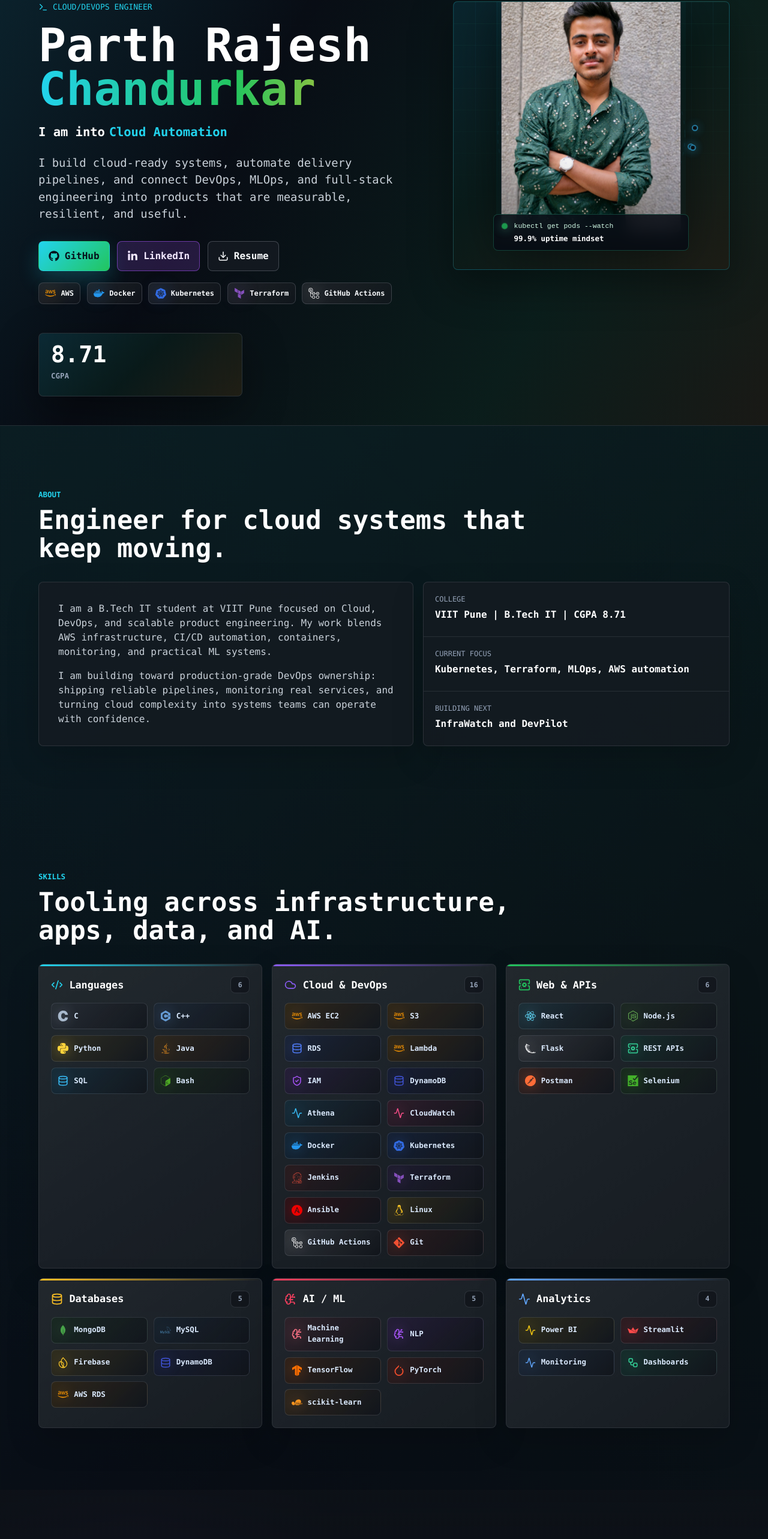
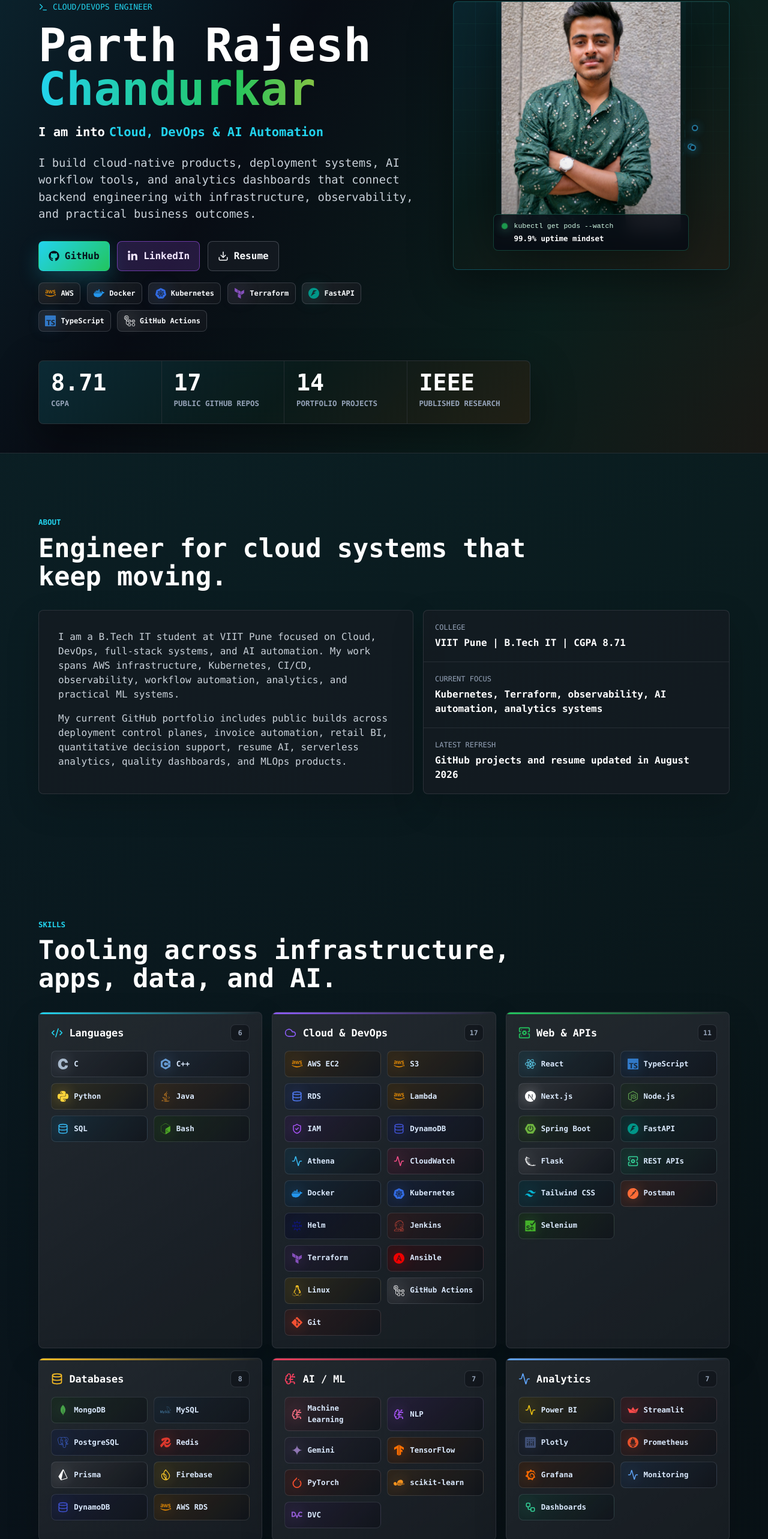
Before and after one commit to ParthrChandurkar/Portfolio-Parth-Chandurkar, a React (Vite) app: page / in a window 1280 px wide. Shown: the part 134-2700 px from the top of the page at 60% size. Built offline with nearby package versions, Linux system fonts and the light colour scheme.

Commit message:
Refresh portfolio with current GitHub projects

```diff
--- a/index.html
+++ b/index.html
@@ -5,7 +5,7 @@
     <meta name="viewport" content="width=device-width, initial-scale=1.0" />
     <meta
       name="description"
-      content="Portfolio of Parth Rajesh Chandurkar, Cloud and DevOps Engineer building scalable cloud, automation, MLOps, and full-stack systems."
+      content="Portfolio of Parth Rajesh Chandurkar, Cloud and DevOps Engineer building cloud-native systems, AI automation tools, analytics dashboards, MLOps products, and full-stack applications."
     />
     <meta name="theme-color" content="#0d1117" />
     <title>Parth Rajesh Chandurkar | Cloud & DevOps Engineer</title>
--- a/src/App.jsx
+++ b/src/App.jsx
@@ -30,26 +30,43 @@
   SiC,
   SiCplusplus,
   SiDocker,
+  SiDvc,
+  SiFastapi,
   SiFirebase,
   SiFlask,
   SiGit,
   SiGithubactions,
+  SiGooglegemini,
+  SiGrafana,
   SiGnubash,
+  SiHelm,
   SiJenkins,
   SiKubernetes,
   SiLinux,
   SiMongodb,
   SiMysql,
+  SiNextdotjs,
   SiNodedotjs,
+  SiN8N,
   SiPostman,
+  SiPlotly,
+  SiPostgresql,
+  SiPrisma,
+  SiPrometheus,
   SiPython,
   SiPytorch,
+  SiRedis,
   SiReact,
+  SiRender,
   SiScikitlearn,
   SiSelenium,
+  SiSpringboot,
   SiStreamlit,
+  SiTailwindcss,
   SiTensorflow,
   SiTerraform,
+  SiTypescript,
+  SiVercel,
 } from "react-icons/si";
 
 const profile = {
@@ -65,6 +82,8 @@
   leetcode: "https://leetcode.com/u/parthchn28",
   resume: "/Parth_Rajesh_Chandurkar_Resume.pdf",
 };
+
+const portfolioUpdated = "August 2026";
 
 const navItems = [
   { label: "Home", id: "top" },
@@ -85,6 +104,8 @@
   skill("Docker", SiDocker, "#2496ed"),
   skill("Kubernetes", SiKubernetes, "#326ce5"),
   skill("Terraform", SiTerraform, "#844fba"),
+  skill("FastAPI", SiFastapi, "#009688"),
+  skill("TypeScript", SiTypescript, "#3178c6"),
   skill("GitHub Actions", SiGithubactions, "#ffffff"),
 ];
 
@@ -117,6 +138,7 @@
       skill("CloudWatch", Activity, "#ff4f8b"),
       skill("Docker", SiDocker, "#2496ed"),
       skill("Kubernetes", SiKubernetes, "#326ce5"),
+      skill("Helm", SiHelm, "#0f1689"),
       skill("Jenkins", SiJenkins, "#d24939"),
       skill("Terraform", SiTerraform, "#844fba"),
       skill("Ansible", SiAnsible, "#ee0000"),
@@ -131,9 +153,14 @@
     accent: "green",
     items: [
       skill("React", SiReact, "#61dafb"),
+      skill("TypeScript", SiTypescript, "#3178c6"),
+      skill("Next.js", SiNextdotjs, "#ffffff"),
       skill("Node.js", SiNodedotjs, "#5fa04e"),
+      skill("Spring Boot", SiSpringboot, "#6db33f"),
+      skill("FastAPI", SiFastapi, "#009688"),
       skill("Flask", SiFlask, "#ffffff"),
       skill("REST APIs", ServerCog, "#34d399"),
+      skill("Tailwind CSS", SiTailwindcss, "#06b6d4"),
       skill("Postman", SiPostman, "#ff6c37"),
       skill("Selenium", SiSelenium, "#43b02a"),
     ],
@@ -145,6 +172,9 @@
     items: [
       skill("MongoDB", SiMongodb, "#47a248"),
       skill("MySQL", SiMysql, "#4479a1"),
+      skill("PostgreSQL", SiPostgresql, "#4169e1"),
+      skill("Redis", SiRedis, "#dc382d"),
+      skill("Prisma", SiPrisma, "#ffffff"),
       skill("Firebase", SiFirebase, "#ffca28"),
       skill("DynamoDB", Database, "#4053d6"),
       skill("AWS RDS", FaAws, awsOrange),
@@ -157,9 +187,11 @@
     items: [
       skill("Machine Learning", BrainCircuit, "#fb7185"),
       skill("NLP", BrainCircuit, "#a855f7"),
+      skill("Gemini", SiGooglegemini, "#8e75b2"),
       skill("TensorFlow", SiTensorflow, "#ff6f00"),
       skill("PyTorch", SiPytorch, "#ee4c2c"),
       skill("scikit-learn", SiScikitlearn, "#f7931e"),
+      skill("DVC", SiDvc, "#945dd6"),
     ],
   },
   {
@@ -169,23 +201,39 @@
     items: [
       skill("Power BI", Activity, "#f2c811"),
       skill("Streamlit", SiStreamlit, "#ff4b4b"),
+      skill("Plotly", SiPlotly, "#3f4f75"),
+      skill("Prometheus", SiPrometheus, "#e6522c"),
+      skill("Grafana", SiGrafana, "#f46800"),
       skill("Monitoring", Activity, "#60a5fa"),
       skill("Dashboards", Workflow, "#34d399"),
+    ],
+  },
+  {
+    title: "Automation & Hosting",
+    icon: Workflow,
+    accent: "cyan",
+    items: [
+      skill("n8n", SiN8N, "#ea4b71"),
+      skill("Workflow Automation", Workflow, "#34d399"),
+      skill("Vercel", SiVercel, "#ffffff"),
+      skill("Render", SiRender, "#46e3b7"),
+      skill("CI/CD", SiGithubactions, "#ffffff"),
+      skill("Webhook APIs", ServerCog, "#38bdf8"),
     ],
   },
 ];
 
 const experience = [
   {
-    title: "F1 Race Prediction and Strategy System",
+    title: "Orbis Flow - AI-Assisted Invoice Approval Workflow Platform",
     type: "Freelance Project",
-    duration: "Jan 2025 - Mar 2025",
-    stack: "MLOps, Docker, CI/CD, Machine Learning",
-    github: "https://github.com/ParthrChandurkar/F1-Race-Prediction-Strategy-System",
+    duration: "Mar 2025 - Jun 2025",
+    stack: "Spring Boot, FastAPI, Next.js, PostgreSQL, Redis, Docker, OCR, GitHub Actions",
+    github: "https://github.com/ParthrChandurkar/orbisflow-platform",
     points: [
-      "Built an end-to-end ML pipeline for F1 race outcomes and pit-stop strategy prediction with 78% classification accuracy.",
-      "Implemented DVC, Docker, and GitHub Actions for automated CI/CD model retraining.",
-      "Designed tyre degradation and pit-window simulations that reduced estimated lap-time loss by nearly 12%.",
+      "Built an end-to-end invoice workflow across employee, manager, and finance roles with OCR extraction, JWT auth, RBAC, and audit trails.",
+      "Protected workflow integrity with optimistic locking, append-only events, and state validation to prevent duplicate invoice processing.",
+      "Configured CI for Maven, pytest, Vitest, and Playwright across a three-service Docker Compose stack.",
     ],
   },
   {
@@ -197,14 +245,90 @@
       "https://github.com/ParthrChandurkar/-ZenithMind-AI-Powered-Mental-Health-Assistant",
     paper: researchPaperUrl,
     points: [
-      "Built a CBT-based wellness platform with AI chatbot, sentiment analysis, and virtual therapist escalation.",
-      "Deployed scalable MERN architecture on AWS EC2 with behavioral analytics dashboards.",
-      "Added secure authentication and real-time visualizations, improving retention and self-awareness tracking.",
+      "Built a CBT-informed wellness platform with AI chat, mood analytics, therapist workflows, Google Fit integrations, and gamified self-care.",
+      "Deployed the MERN platform on AWS EC2 with Kubernetes HPA, CloudWatch alarms, JWT authentication, and real-time dashboards.",
+      "Published the associated research work on IEEE Xplore as document 11566649.",
+    ],
+  },
+  {
+    title: "F1 Race Prediction and Strategy System",
+    type: "Freelance Project",
+    duration: "Jan 2025 - Mar 2025",
+    stack: "Python, Streamlit, scikit-learn, DVC, Docker, GitHub Actions, MLOps",
+    github: "https://github.com/ParthrChandurkar/F1-Race-Prediction-Strategy-System",
+    points: [
+      "Built an end-to-end F1 analytics app for race outcome prediction, Monte Carlo grid simulation, and weather-aware pit strategy.",
+      "Used DVC, Docker, and GitHub Actions for reproducible data, model, and deployment workflows.",
+      "Modeled tyre degradation and pit windows to support data-backed race strategy decisions.",
     ],
   },
 ];
 
 const projects = [
+  {
+    title: "Retail IQ",
+    label: "Aug 2026",
+    status: "Retail BI and decision-support platform",
+    stack: "Python, Next.js, TypeScript, PostgreSQL, ETL, Power BI, ML, Docker",
+    github: "https://github.com/ParthrChandurkar/Retail-IQ",
+    icon: Activity,
+    featured: true,
+    points: [
+      "Transforms raw Olist marketplace data into governed KPIs, customer analytics, RFM/CLV views, statistics, and dashboards.",
+      "Adds explainable satisfaction classification and decision-ready reporting without treating ML as the whole product.",
+    ],
+  },
+  {
+    title: "Orbis Flow",
+    label: "Aug 2026",
+    status: "AI-assisted finance workflow automation",
+    stack: "Next.js, Spring Boot, FastAPI, PostgreSQL, Redis, MinIO, Docker Compose",
+    github: "https://github.com/ParthrChandurkar/orbisflow-platform",
+    icon: Workflow,
+    featured: true,
+    points: [
+      "Replaces email and spreadsheet invoice handoffs with upload, OCR validation, manager approval, finance processing, and audit trails.",
+      "Uses a secure multi-service topology with browser-isolated OCR, RBAC, JWT auth, CSRF protection, and traceable workflow states.",
+    ],
+  },
+  {
+    title: "OptiVest",
+    label: "Aug 2026",
+    status: "Quantitative portfolio decision support",
+    stack: "Python, React, optimization, Indian equities, scenario simulation",
+    github: "https://github.com/ParthrChandurkar/quantitative-portfolio-optimization-dss",
+    icon: Activity,
+    featured: true,
+    points: [
+      "Turns investor goals, risk appetite, capital, sector caps, and diversification limits into explainable Nifty 50 allocations.",
+      "Supports stress tests, binding-constraint inspection, projected drawdown analysis, and investment-committee exports.",
+    ],
+  },
+  {
+    title: "ResumeForge",
+    label: "Aug 2026",
+    status: "Private AI resume and cover-letter studio",
+    stack: "FastAPI, React, Gemini, PDF export, LaTeX, private workspaces",
+    github: "https://github.com/ParthrChandurkar/ResumeForge",
+    icon: FileText,
+    featured: true,
+    points: [
+      "Tailors role-specific resumes and cover letters from job descriptions while preserving truthful evidence and document style.",
+      "Supports multiple resume variants, ATS keyword insight, personal history, clickable links, PDF output, and Overleaf-ready LaTeX.",
+    ],
+  },
+  {
+    title: "Six Sigma DMAIC Quality Dashboard",
+    label: "Aug 2026",
+    status: "ML-assisted manufacturing quality analytics",
+    stack: "Python, Streamlit, scikit-learn, Random Forest, DMAIC, quality control",
+    github: "https://github.com/ParthrChandurkar/six-sigma-dmaic-quality-dashboard",
+    icon: Activity,
+    points: [
+      "Combines DMAIC workflow, Pareto analysis, defect severity prediction, risk ranking, and process improvement recommendations.",
+      "Monitors process stability with weekly defect views and c-chart-style control limits.",
+    ],
+  },
   {
     title: "SeatFlow",
     label: "July 2026",
@@ -221,65 +345,103 @@
     ],
   },
   {
+    title: "FlowCraft Pipeline Builder",
+    label: "July 2026",
+    status: "Visual workflow builder",
+    stack: "React Flow, FastAPI, JavaScript, graph validation, drag-and-drop UI",
+    github: "https://github.com/ParthrChandurkar/flowcraft-pipeline-builder",
+    icon: Workflow,
+    points: [
+      "Built a responsive node-canvas builder for composing inputs, outputs, prompts, transforms, API calls, filters, and timers.",
+      "Analyzes submitted graphs through a FastAPI backend with dynamic handles from text variables and workflow validation.",
+    ],
+  },
+  {
     title: "SnapLink",
     label: "June 2026",
-    status: "Live on Vercel",
-    stack: "React, Tailwind, Recharts, Python, AWS SAM, Lambda, DynamoDB, API Gateway",
+    status: "Live serverless URL analytics app",
+    stack: "React, Tailwind CSS, Recharts, Python, AWS SAM, Lambda, DynamoDB, API Gateway",
     github: "https://github.com/ParthrChandurkar/SnapLink",
     live: "https://snaplink-eight.vercel.app",
     icon: Rocket,
     featured: true,
     points: [
-      "Built a serverless URL shortener with redirect tracking, geolocation, device parsing, and browser analytics.",
-      "Designed a clean React dashboard for click trends, country breakdowns, and device distribution.",
-    ],
-  },
-  {
-    title: "Pharmacy Management System",
-    label: "2025",
-    status: "Cloud-ready",
-    stack: "Python, Tkinter, AWS RDS, MySQL, REST APIs",
-    github: "https://github.com/ParthrChandurkar/Pharmenia---Pharmacy-Management-System",
-    icon: Database,
-    points: [
-      "Multi-store inventory, expiry tracking, and vendor coordination on AWS RDS.",
-      "Role-based access for admins and vendors with secure operational workflows.",
-    ],
-  },
-  {
-    title: "Smart Public-Police Communication Portal",
-    label: "Aug 2024",
-    status: "Hackathon",
-    stack: "MERN, AWS, Python, Gemini API",
-    icon: ShieldCheck,
-    points: [
-      "Cloud-based citizen-police communication platform with role-specific dashboards.",
-      "Microservices on AWS EC2 and S3 reduced estimated infrastructure cost by 20%.",
-      "AWS IAM and encryption controls improved data protection and compliance readiness.",
+      "Creates compact short links, redirects visitors with low latency, and tracks clicks by country, device, browser, referrer, and time.",
+      "Showcases cloud deployment, backend architecture, and frontend analytics in one production-style serverless build.",
     ],
   },
   {
     title: "InfraWatch",
     label: "June 2026",
     status: "Zero-touch deployment control plane",
-    stack: "FastAPI, React, TypeScript, Docker, Kubernetes, Terraform, Helm, Prometheus, Grafana, Loki, PostgreSQL, GitHub Actions",
+    stack: "FastAPI, React, TypeScript, Docker, Kubernetes, Terraform, Helm, Prometheus, Grafana, Loki, GitHub Actions",
     github: "https://github.com/ParthrChandurkar/InfraWatch-Zero-Touch-Deployments-with-Full-Infrastructure-Visibility",
+    live: "https://infrawatch-platform.vercel.app",
     icon: Workflow,
     featured: true,
     points: [
-      "Built a cloud-native DevOps command center for service deployments, rollout state, health metrics, logs, and audit events.",
-      "Connected Docker Compose, Kubernetes manifests, Terraform/Helm, Prometheus, Grafana, Loki, and GitHub Actions into one demo-ready platform.",
+      "Built a cloud-native DevOps command center for deployments, service state, health metrics, logs, and audit events.",
+      "Connected Docker Compose, Kubernetes manifests, Terraform/Helm, Prometheus, Grafana, Loki, and GitHub Actions into a demo-ready platform.",
     ],
   },
   {
-    title: "DevPilot",
-    label: "Planned SaaS",
-    status: "Business product",
-    stack: "React, Node.js, AWS SDK, Supabase, Stripe",
-    icon: Rocket,
+    title: "AI-Based Network Route Optimizer",
+    label: "July 2026",
+    status: "Failure-aware network routing dashboard",
+    stack: "Python, Streamlit, Random Forest, Dijkstra, Plotly, network telemetry",
+    github: "https://github.com/ParthrChandurkar/AI-Based-Network-Route-Optimizer",
+    icon: Cloud,
     points: [
-      "AI-powered cloud cost and health monitor for early-stage startups.",
-      "Connects to AWS, finds wasted spend, suggests fixes, and monitors uptime.",
+      "Compares traditional shortest-path routing with ML-assisted routing that penalizes risky links using predicted failure probability.",
+      "Visualizes latency, packet loss, bandwidth, stress simulations, and safer route selection in an interactive dashboard.",
+    ],
+  },
+  {
+    title: "F1 Race Prediction and Strategy System",
+    label: "Aug 2026",
+    status: "MLOps race analytics application",
+    stack: "Python, Streamlit, scikit-learn, DVC, Docker, Monte Carlo simulation, CI",
+    github: "https://github.com/ParthrChandurkar/F1-Race-Prediction-Strategy-System",
+    icon: BrainCircuit,
+    points: [
+      "Predicts race outcomes and simulates strategy using trained models, circuit characteristics, weather, and tyre degradation rules.",
+      "Uses MLOps tooling and CI to keep the data, model, and dashboard workflow reproducible.",
+    ],
+  },
+  {
+    title: "ZenithMind",
+    label: "July 2026",
+    status: "IEEE-published AI mental wellness platform",
+    stack: "React, Express, MongoDB, Gemini, Socket.IO, Google Fit, AWS EC2, Kubernetes",
+    github: "https://github.com/ParthrChandurkar/-ZenithMind-AI-Powered-Mental-Health-Assistant",
+    icon: BrainCircuit,
+    points: [
+      "Combines CBT-informed AI chat, mood and stress analytics, therapist workflows, community features, and gamified mental fitness.",
+      "Associated research paper is published on IEEE Xplore as document 11566649.",
+    ],
+  },
+  {
+    title: "Pharmenia",
+    label: "June 2026",
+    status: "Pharmacy operations and DBMS system",
+    stack: "Python, Tkinter, MySQL, ReportLab, stored procedures, triggers, views",
+    github: "https://github.com/ParthrChandurkar/Pharmenia---Pharmacy-Management-System",
+    icon: Database,
+    points: [
+      "Manages medicine stock, suppliers, customers, purchases, GST invoices, FIFO batch consumption, and PDF invoice exports.",
+      "Demonstrates normalized 3NF database design with stored procedures, triggers, views, and cursor-based invoice processing.",
+    ],
+  },
+  {
+    title: "LexiLog",
+    label: "June 2026",
+    status: "Personal vocabulary journal",
+    stack: "Python, Tkinter, MongoDB, PDF export, quiz workflows",
+    github: "https://github.com/ParthrChandurkar/LexiLog-Your-Personal-Vocabulary-Journal",
+    icon: FileText,
+    points: [
+      "Captures words, phrases, and idioms from films into searchable notes with meanings, context, and difficulty levels.",
+      "Adds quiz practice, learning stats, exportable collections, and a desktop-first workflow for regular vocabulary building.",
     ],
   },
 ];
@@ -300,9 +462,9 @@
   },
   {
     title: "Cloud & DevOps Engineering Track",
-    school: "AWS, Kubernetes, Terraform, CI/CD, Linux",
+    school: "AWS, Kubernetes, Terraform, Helm, CI/CD, Linux, observability",
     period: "Current Focus",
-    status: "Building production-grade portfolio systems",
+    status: "Building production-grade cloud and automation systems",
   },
   {
     title: "DevOps & Software Engineering",
@@ -314,6 +476,9 @@
 
 const stats = [
   { value: "8.71", label: "CGPA" },
+  { value: "17", label: "Public GitHub repos" },
+  { value: "14", label: "Portfolio projects" },
+  { value: "IEEE", label: "Published research" },
 ];
 
 function App() {
@@ -376,13 +541,13 @@
                 <span className="name-accent">Chandurkar</span>
               </h1>
               <p className="hero-role">
-                I am into <span>Cloud Automation</span>
+                I am into <span>Cloud, DevOps & AI Automation</span>
                 <i aria-hidden="true" />
               </p>
               <p className="hero-copy">
-                I build cloud-ready systems, automate delivery pipelines, and connect DevOps,
-                MLOps, and full-stack engineering into products that are measurable, resilient,
-                and useful.
+                I build cloud-native products, deployment systems, AI workflow tools, and
+                analytics dashboards that connect backend engineering with infrastructure,
+                observability, and practical business outcomes.
               </p>
 
               <div className="hero-actions" aria-label="Profile links">
@@ -476,14 +641,14 @@
           <div className="about-layout">
             <div className="about-copy">
               <p>
-                I am a B.Tech IT student at VIIT Pune focused on Cloud, DevOps, and scalable
-                product engineering. My work blends AWS infrastructure, CI/CD automation,
-                containers, monitoring, and practical ML systems.
+                I am a B.Tech IT student at VIIT Pune focused on Cloud, DevOps, full-stack
+                systems, and AI automation. My work spans AWS infrastructure, Kubernetes,
+                CI/CD, observability, workflow automation, analytics, and practical ML systems.
               </p>
               <p>
-                I am building toward production-grade DevOps ownership: shipping reliable
-                pipelines, monitoring real services, and turning cloud complexity into systems
-                teams can operate with confidence.
+                My current GitHub portfolio includes public builds across deployment control
+                planes, invoice automation, retail BI, quantitative decision support, resume AI,
+                serverless analytics, quality dashboards, and MLOps products.
               </p>
             </div>
             <div className="identity-panel">
@@ -493,11 +658,11 @@
               </div>
               <div>
                 <span>Current focus</span>
-                <strong>Kubernetes, Terraform, MLOps, AWS automation</strong>
+                <strong>Kubernetes, Terraform, observability, AI automation, analytics systems</strong>
               </div>
               <div>
-                <span>Building next</span>
-                <strong>InfraWatch and DevPilot</strong>
+                <span>Latest refresh</span>
+                <strong>GitHub projects and resume updated in {portfolioUpdated}</strong>
               </div>
             </div>
           </div>
@@ -597,8 +762,8 @@
 
         <section className="section projects-section" id="work">
           <div className="section-heading">
-            <span className="section-kicker">Work</span>
-            <h2>Projects built for operations, visibility, and scale.</h2>
+            <span className="section-kicker">Work - GitHub synced {portfolioUpdated}</span>
+            <h2>Current public projects across cloud, automation, analytics, and AI.</h2>
           </div>
           <div className="project-grid">
             {projects.map(({ title, label, status, stack, github, live, icon: Icon, points, featured }) => (
--- a/src/styles.css
+++ b/src/styles.css
@@ -509,8 +509,8 @@
   position: relative;
   z-index: 1;
   display: grid;
-  grid-template-columns: minmax(0, 1fr);
-  width: min(340px, 100%);
+  grid-template-columns: repeat(4, minmax(0, 1fr));
+  width: min(820px, 100%);
   margin-top: clamp(2rem, 4vw, 3rem);
   border: 1px solid rgba(48, 54, 61, 0.8);
   border-radius: 8px;
@@ -524,7 +524,7 @@
 .stat-tile {
   min-height: 104px;
   padding: 1.05rem 1.25rem;
-  border-right: 0;
+  border-right: 1px solid rgba(48, 54, 61, 0.66);
 }
 
 .stat-tile:last-child {
@@ -1438,7 +1438,7 @@
   }
 
   .hero-stats {
-    grid-template-columns: 1fr;
+    grid-template-columns: repeat(2, minmax(0, 1fr));
   }
 
   .about-layout,
```
Also changed, not shown: 1 other file (tests, documents, lock files or other folders).
